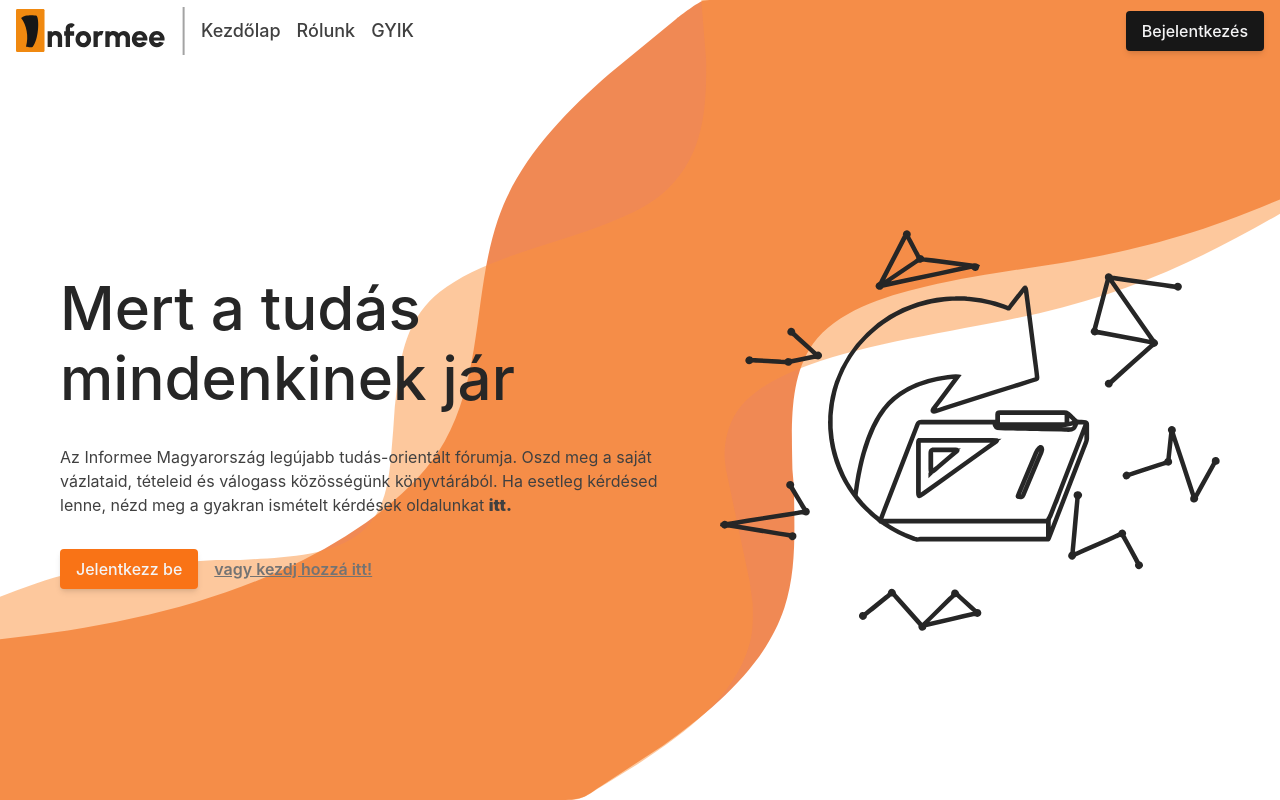
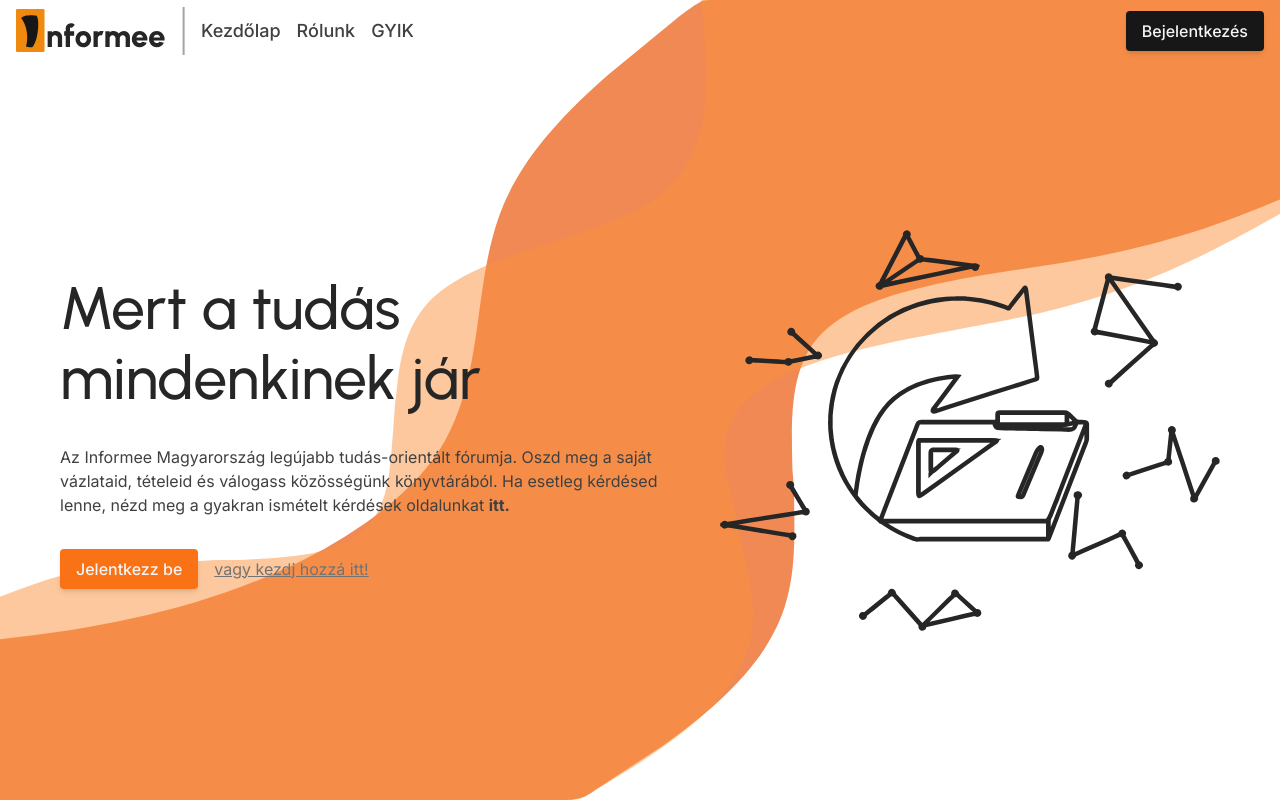
Before and after one commit to WR0NGTH3HU4/Informee, a Vue app: page / in a window 1280 px wide. Built offline with nearby package versions, Linux system fonts and the light colour scheme; what tailwindcss-animated would draw is missing.

Commit message:
font fix: urbanist import + font weight 600 -> 400

```diff
--- a/src/assets/main.css
+++ b/src/assets/main.css
@@ -1,11 +1,9 @@
+@import url('https://fonts.googleapis.com/css2?family=Inter:wght@100..900&display=swap');
+@import url('https://fonts.googleapis.com/css2?family=Urbanist:ital,wght@0,100..900;1,100..900&display=swap');
+
 @tailwind base;
 @tailwind components;
 @tailwind utilities;
-
-/*Inter*/
-@import url('https://fonts.googleapis.com/css2?family=Inter:wght@100..900&display=swap');
-/*Urbanist*/
-@import url('https://fonts.googleapis.com/css2?family=Inter:wght@100..900&family=Urbanist:ital,wght@0,100..900;1,100..900&display=swap');
 
 html, body, #app {
 
@@ -18,9 +16,14 @@ html, body, #app {
 
 *{
     font-family: "Inter", sans-serif;
-    font-weight: 600;
+    font-weight: 400;
     margin: 0;
     padding: 0;
+}
+
+.font-urbanist {
+    font-family: "Urbanist", sans-serif;
+    font-optical-sizing: auto;
 }
 
 #app {
```
